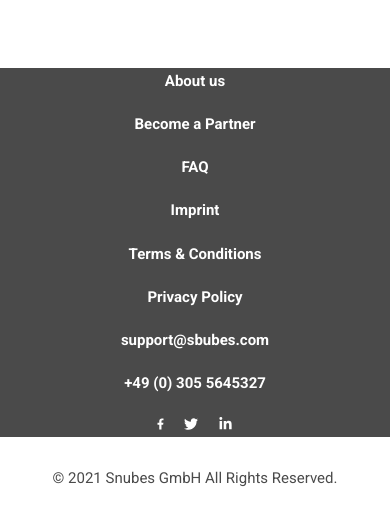
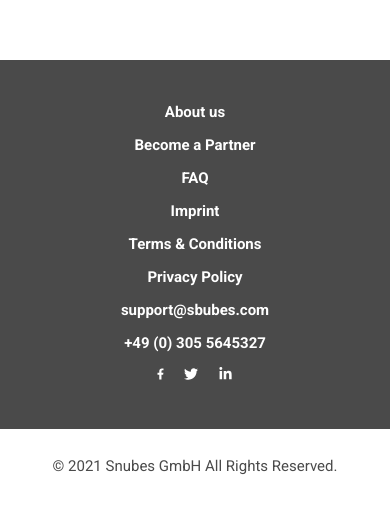
Before and after one commit to luffkaa/snubes-assignment, a React (Create React App) app: page / in a window 390 px wide. Shown: the part 2165-2685 px from the top of the page. Built offline with nearby package versions, Linux system fonts and the light colour scheme.

Commit message:
Added additional styles for Footer

```diff
--- a/src/components/Footer/footer.css
+++ b/src/components/Footer/footer.css
@@ -54,10 +54,12 @@
 }
 
 
-@media (max-width: 420px) {
+@media (max-width: 650px) {
   footer {
     height: 369px;
     padding: 45px 0;
+    font-size: 15px;
+    line-height: 1;
   }
   .footer__container {
     flex-direction: column;
```
